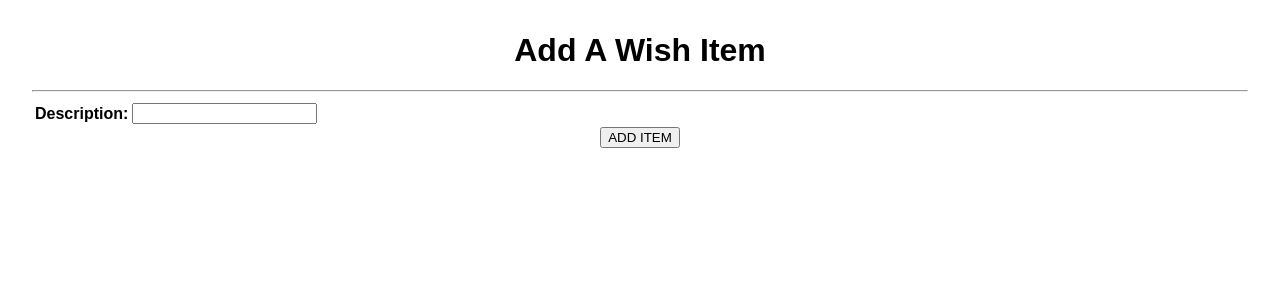
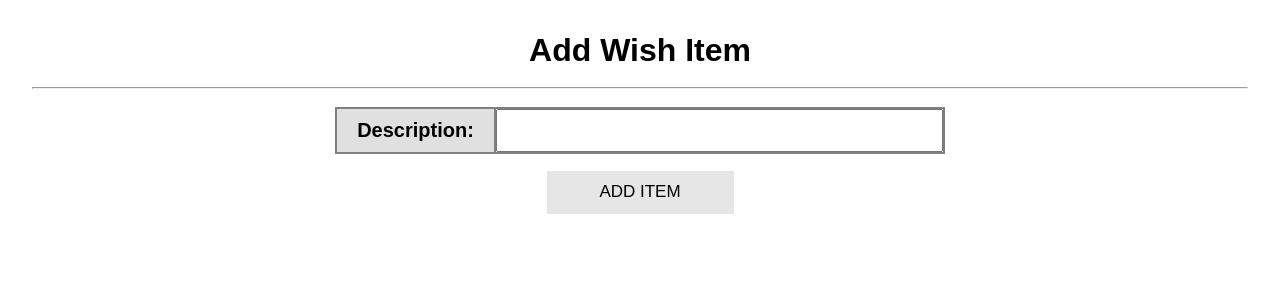
Before and after one commit to TaylorDarneille/Wacky_Widget, a Django app: page /add/ in a window 1280 px wide. Shown: the top 300 px of the page. Run offline with Django 3.2, Linux system fonts and the light colour scheme.

Commit message:
Complete CSS

```diff
--- /dev/null
+++ b/main_app/static/css/style.css
@@ -0,0 +1,64 @@
+* {
+  padding: 0;
+  margin: 0;
+  box-sizing: border-box;
+  font-family: Arial, Helvetica, sans-serif;
+}
+
+body {
+  text-align: center;
+  margin: 2rem;
+}
+
+element.style {
+  display: flex;
+  justify-content: center;
+  align-items: center;
+}
+
+.container {
+  display: flex;
+  justify-content: center;
+  align-items: center;
+}
+
+table {
+  width: 280px;
+  height: auto;
+  border-collapse: collapse;
+  border: 2px solid lightgrey;
+}
+
+th {
+  height: 45px;
+  background-color: rgb(224, 224, 224);
+}
+
+th, td {
+  height: 45px;
+  font-size: 20px;
+  border: 2px solid grey;
+}
+
+tr:nth-child(even) {
+  background-color: rgb(255, 255, 255);
+}
+
+tr:nth-child(odd) {
+  background-color: rgb(242, 242, 242);
+}
+
+#red {
+  border: none;
+  background: transparent;
+  color: red;
+  font-size: 20px;
+}
+
+.AddWish {
+  background: rgb(230, 230, 230);
+  border: none;
+  width: 11em;
+  height: 2.5em;
+  font-size: 17px;
+}
--- a/main_app/templates/main_app/item_form.html
+++ b/main_app/templates/main_app/item_form.html
@@ -2,33 +2,114 @@
 
 <!DOCTYPE html>
 <html lang="en">
+
 <head>
   <meta charset="UTF-8">
   <meta name="viewport" content="width=device-width, initial-scale=1.0">
   <title>Wish List</title>
 
   <!-- CSS -->
+  <link type="text/css" rel="stylesheet" href="{% static 'css/style.css' %}" type="text/css">
   <style>
+    * {
+      padding: 0;
+      margin: 0;
+      box-sizing: border-box;
+      font-family: Arial, Helvetica, sans-serif;
+    }
+
     body {
       text-align: center;
       margin: 2rem;
-      font-family: Arial, Helvetica, sans-serif;
+    }
+
+    element.style {
+      display: flex;
+      justify-content: center;
+      align-items: center;
+    }
+
+    .container {
+      display: flex;
+      justify-content: center;
+      align-items: center;
+    }
+
+    table {
+      width: 280px;
+      height: auto;
+      margin: auto;
+      border-collapse: collapse;
+      border: 2px solid lightgrey;
+    }
+
+    th {
+      height: 45px;
+      background-color: rgb(224, 224, 224);
+    }
+
+    th,
+    td {
+      height: 45px;
+      font-size: 20px;
+      border: 2px solid grey;
+    }
+
+    tr:nth-child(even) {
+      background-color: rgb(255, 255, 255);
+    }
+
+    tr:nth-child(odd) {
+      background-color: rgb(242, 242, 242);
+    }
+
+    #red {
+      border: none;
+      background: transparent;
+      color: red;
+      font-size: 20px;
+    }
+
+    body > form > table > tbody > tr > th > label {
+      padding: 1em;
+    }
+
+    #id_description {
+      padding: 0;
+      font-size: 34px;
+    }
+
+    .AddWish {
+      background: rgb(230, 230, 230);
+      border: none;
+      width: 11em;
+      height: 2.5em;
+      font-size: 17px;
+      margin: 1em;
+    }
+
+    p {
+      margin: 1em;
     }
   </style>
 </head>
+
 <body>
 
-  <h1>Add A Wish Item</h1>
+  <h1>Add Wish Item</h1>
 
+  <br>
   <hr>
+  <br>
 
   <form action="" method="post">
-      {% csrf_token %}
-      <table>
-          {{ form.as_table }}
-      </table>
-      <input type="submit" value="ADD ITEM" class='btn'>
+    {% csrf_token %}
+    <table>
+      {{ form.as_table }}
+    </table>
+    <input type="submit" value="ADD ITEM" class='AddWish'>
   </form>
 
 </body>
+
 </html>
```
Also changed, not shown: main_app/templates/index.html (+74 -7 lines).
